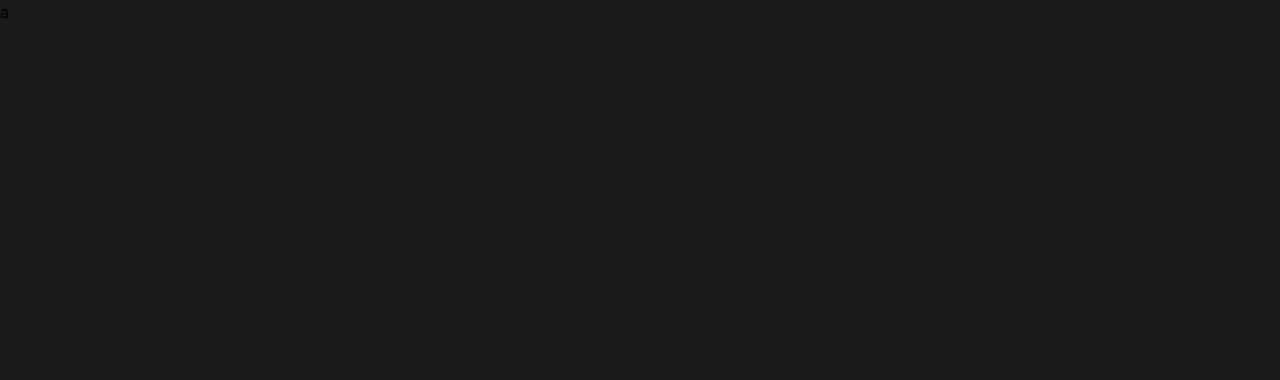
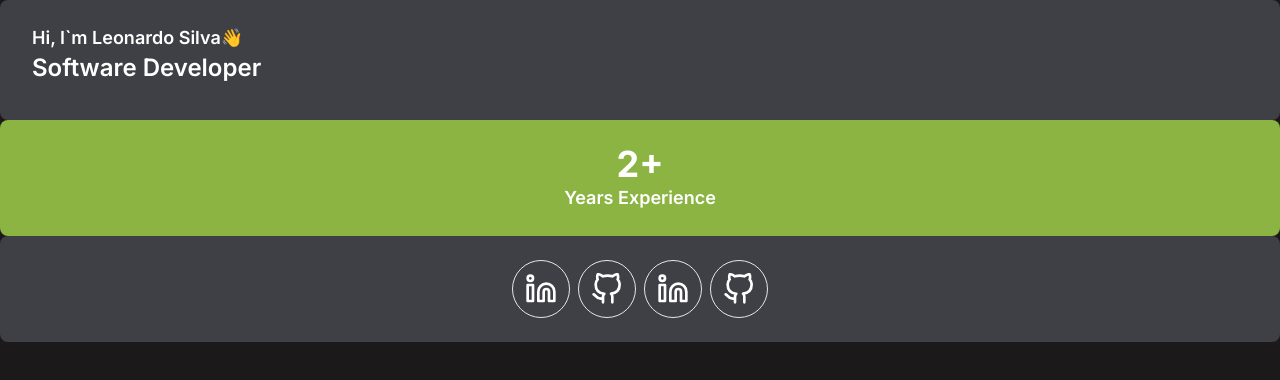
Before and after one commit to LeoUpperThrower4/MyPortfolio, a Next.js app: page / in a window 1280 px wide. Shown: the top 380 px of the page. Built offline with nearby package versions, Linux system fonts and the light colour scheme.

Commit message:
added social networks card

```diff
--- a/package.json
+++ b/package.json
@@ -19,6 +19,8 @@
     "postcss": "8.4.23",
     "react": "18.2.0",
     "react-dom": "18.2.0",
+    "react-feather": "^2.0.10",
+    "tailwind-merge": "^1.12.0",
     "tailwindcss": "3.3.2",
     "typescript": "5.0.4"
   }
--- a/src/app/page.tsx
+++ b/src/app/page.tsx
@@ -1,5 +1,27 @@
+'use client'
+
+import { CardStructure } from "../components/CardStructure";
+import { SocialNetworksCard } from "../components/SocialNetworksCard";
+import { YearsExperienceCard } from "../components/YearsExperienceCard";
+
 export default function Home() {
   return (
-    <main>a</main>
+    <main>
+      {/* Welcome Card */}
+      <CardStructure className="py-6 px-8">
+        <span className="block mx-auto font-semibold text-lg">Hi, I`m Leonardo Silva👋</span>
+        <span className="block mx-auto font-semibold text-2xl mb-3">Software Developer</span>
+      </CardStructure>
+      {/* Years Experience Card */}
+      <YearsExperienceCard />
+      {/* SocialNetworks Card */}
+      <SocialNetworksCard />
+    </main>
   )
 }
+
+export const getStaticProps = async () => {
+  return {
+    props: {}
+  }
+}
--- a/src/components/ResumeCard.tsx
+++ /dev/null
@@ -1,12 +0,0 @@
-export function ResumeCard() {
-  return (
-    <div>
-      {/* TODO: Add I18N */}
-      <span>Resume</span>
-      <div className="buttons">
-        <button>EN</button>
-        <button>PT</button>
-      </div>
-    </div>
-  )
-}
--- /dev/null
+++ b/src/components/SocialNetworksCard.tsx
@@ -0,0 +1,35 @@
+import { Linkedin, GitHub } from "react-feather";
+import { CardStructure } from "./CardStructure";
+
+const socialNetworks = [
+  {
+    url: 'https://www.linkedin.com/in/leonardo-silva-oliveira/',
+    Icon: Linkedin
+  },
+  {
+    url: 'https://github.com',
+    Icon: GitHub
+  },
+  {
+    url: 'https://www.linkedin.com/in/leonardo-silva-oliveira/',
+    Icon: Linkedin
+  },
+  {
+    url: 'https://github.com',
+    Icon: GitHub
+  }
+]
+
+export function SocialNetworksCard() {
+  return (
+    <CardStructure className="py-6 px-8 flex gap-2 items-center justify-center">
+      {socialNetworks.map(({url, Icon}) => {
+        return (
+          <div key={url} className="border rounded-full p-3">
+            <Icon size={32} />
+          </div>
+        )
+      })}
+    </CardStructure>
+  )
+}
--- a/tailwind.config.js
+++ b/tailwind.config.js
@@ -5,12 +5,5 @@ module.exports = {
     './src/components/**/*.{js,ts,jsx,tsx,mdx}',
     './src/app/**/*.{js,ts,jsx,tsx,mdx}',
   ],
-  theme: {
-    extend: {
-      colors: {
-        'light-gray': '#D9D9D9'
-      }
-    },
-  },
   plugins: [],
 }
```
Also changed, not shown: 1 other file (tests, documents, lock files or other folders).
